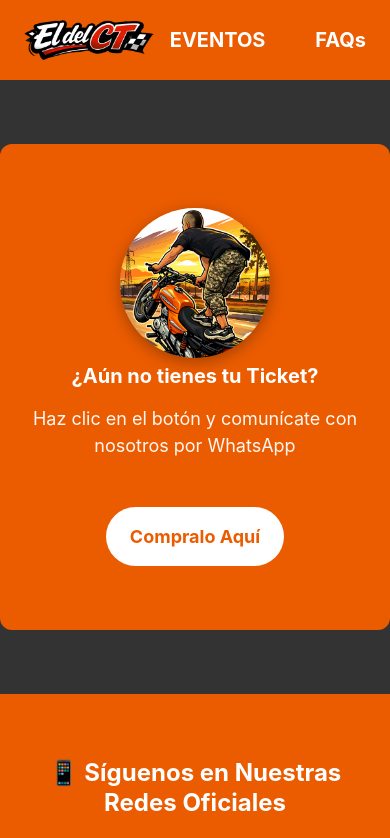
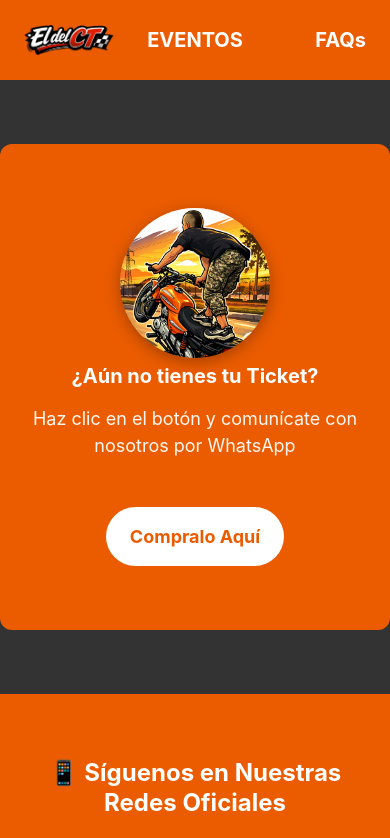
Before and after one commit to DanielSalvadorP/CT-Eventos, a Next.js app: page / in a window 390 px wide. Shown: the top 838 px of the page. Built offline with nearby package versions, Linux system fonts and the light colour scheme.

Commit message:
ajuste en logo

```diff
--- a/src/components/common/Header.jsx
+++ b/src/components/common/Header.jsx
@@ -23,7 +23,7 @@ export function Header({ isAdmin = false, onLogout }) {
           alignItems: 'center',
           justifyContent: 'flex-start'
         }}>
-          <img src="/ELdelCT.png" alt="imagenCT" width={130} height={40} />
+          <img className='logo' src="/ELdelCT.png" alt="imagenCT" width={110} height={35} />
         </div>
 
         {/* EVENTOS */}
@@ -46,7 +46,7 @@ export function Header({ isAdmin = false, onLogout }) {
           <Link href="/faq" style={{
             color: 'white',
             textDecoration: 'none',
-            fontSize: '20px',
+            fontSize: 'var(--font-size-xl)',
             fontWeight: 'bold',
             transition: 'opacity 0.2s'
           }}
--- a/src/styles/globals.css
+++ b/src/styles/globals.css
@@ -243,11 +243,11 @@ button:disabled {
    RESPONSIVE
    ============================ */
 
-@media (max-width: 768px) {
+@media (max-width: 800px) {
 
   .logo{
     width: 90px;
-    height: 20px
+    height: 30px
   }
   h1 {
     font-size: var(--font-size-2xl);
```
